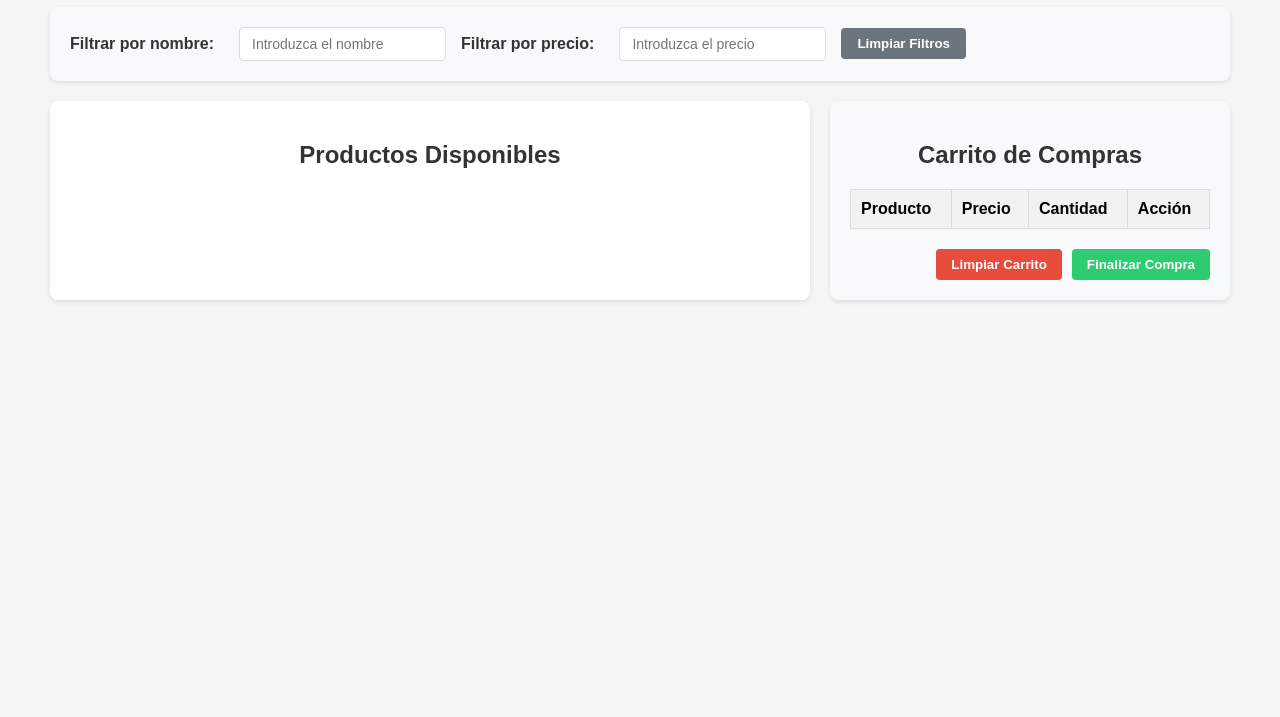
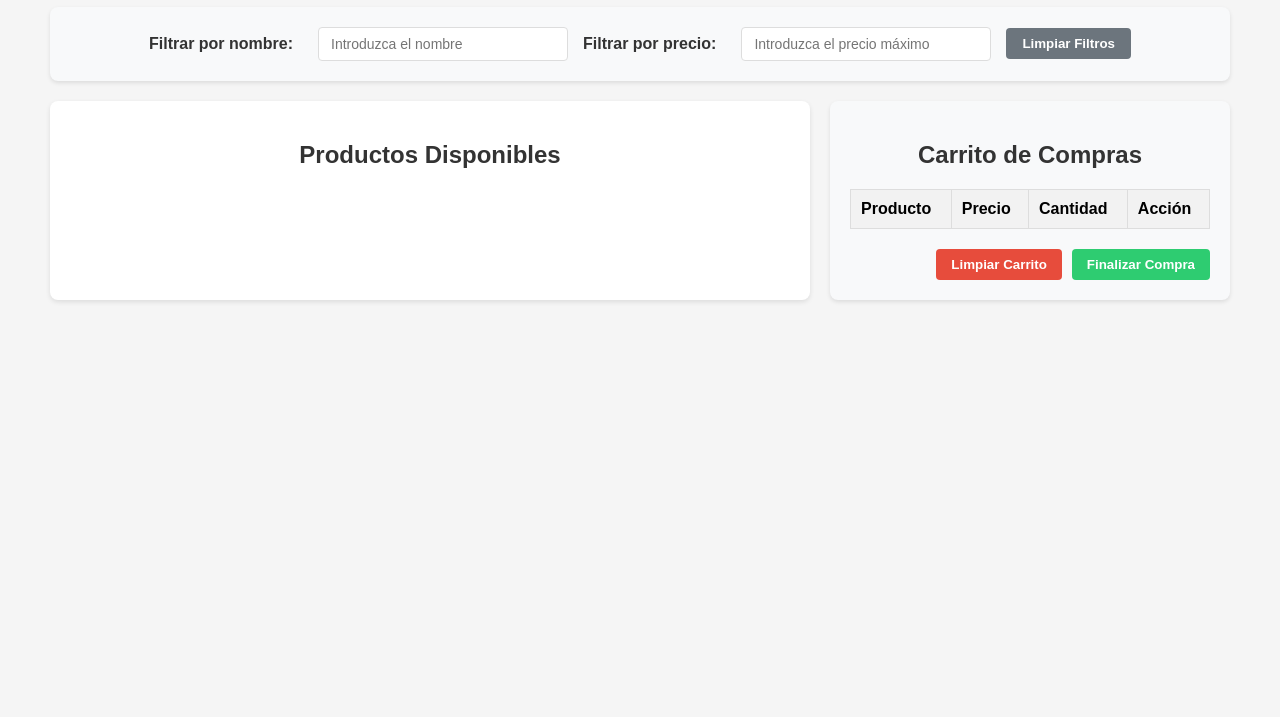
Before and after one commit to diegocb08/Entrega-Final, a plain HTML site: page index.html in a window 1280 px wide. Shown: the part 83-800 px from the top of the page. Drawn offline with Linux system fonts and the light colour scheme; some packages are replaced by stand-ins of ours; no server answers; a script that the page names is missing.

Commit message:
cambio en estilos filtros

```diff
--- a/Estilos/style.css
+++ b/Estilos/style.css
@@ -260,6 +260,7 @@ th {
   flex-wrap: wrap;
   gap: 15px;
   align-items: center;
+  justify-content: center;
   position: sticky;
   top: 0;
   z-index: 100;
@@ -286,11 +287,11 @@ th {
 }
 
 .filtro-container input[type="text"] {
-  min-width: 200px;
+  min-width: 250px;
 }
 
 .filtro-container input[type="number"] {
-  min-width: 200px;
+  min-width: 250px;
 }
 
 /* Estilos para el botón de limpiar filtros */
--- a/index.html
+++ b/index.html
@@ -15,7 +15,7 @@
       <input
         type="number"
         id="filto-numero"
-        placeholder="Introduzca el precio"
+        placeholder="Introduzca el precio máximo"
         min="0"
       />
       <button id="limpiar-filtros" class="btn-limpiar-filtros">
```
